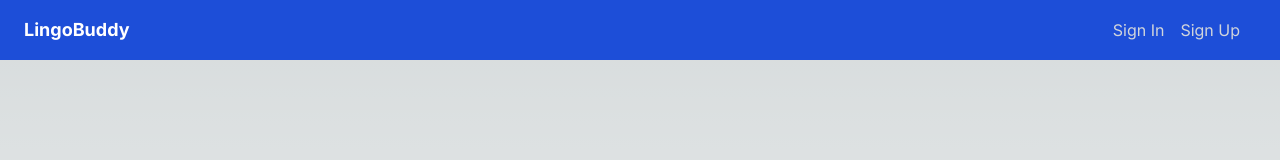
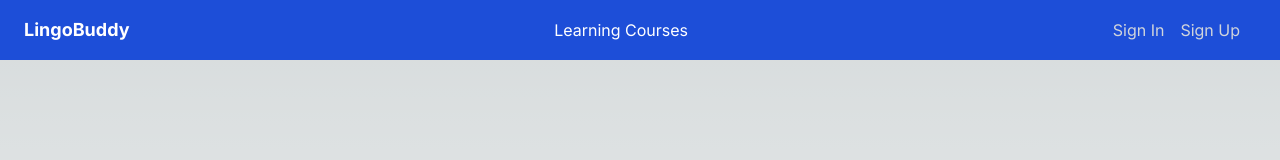
Before and after one commit to jgone99/LingoBuddy, a Next.js app in the folder lingobuddy/: page / in a window 1280 px wide. Shown: the top 160 px of the page. Built offline with nearby package versions, Linux system fonts and the light colour scheme; no server answers.

Commit message:
Added static data to try & test course page, ran into errors with linking to header, fix tmrw

```diff
--- a/lingobuddy/src/app/components/header.jsx
+++ b/lingobuddy/src/app/components/header.jsx
@@ -10,6 +10,14 @@ const Header = () => {
         <div className="flex items-center">
           <Link href="/">
             <div className="text-lg font-bold text-white">LingoBuddy</div>
+          </Link>
+        </div>
+        <div className="flex-1 text-center">
+          <Link
+            href="learningCourses"
+            className="text-white mx-2 hover:text-gray-300 cursor-pointer"
+          >
+            Learning Courses
           </Link>
         </div>
         <div className="text-white flex items-center">
--- a/lingobuddy/src/app/pages/learningCourses.jsx
+++ b/lingobuddy/src/app/pages/learningCourses.jsx
@@ -0,0 +1,37 @@
+import Link from "next/link";
+import { auth } from "@clerk/nextjs";
+
+export async function getServerSideProps(context) {
+  const courses = [
+    //Static data
+    { id: 1, title: "Introduce Yourself", level: 1 },
+    { id: 2, title: "Introduce Your Friends", level: 1 },
+  ];
+
+  return {
+    props: {
+      courses,
+    },
+  };
+}
+
+const CourseList = ({ courses }) => {
+  //const { userId } = auth();
+
+  return (
+    <div className="container mx-auto my-8">
+      <div className="grid grid-cols-1 md:grid-cols-3 gap-4">
+        {courses.map((course) => (
+          <Link ref={`/courses/${course.id}`} key={course.id}>
+            <a className="block p-4 border rounded hover:shadow-lg">
+              <h3>{course.title}</h3>
+              <p>Level {course.level}</p>
+            </a>
+          </Link>
+        ))}
+      </div>
+    </div>
+  );
+};
+
+export default CourseList;
```
